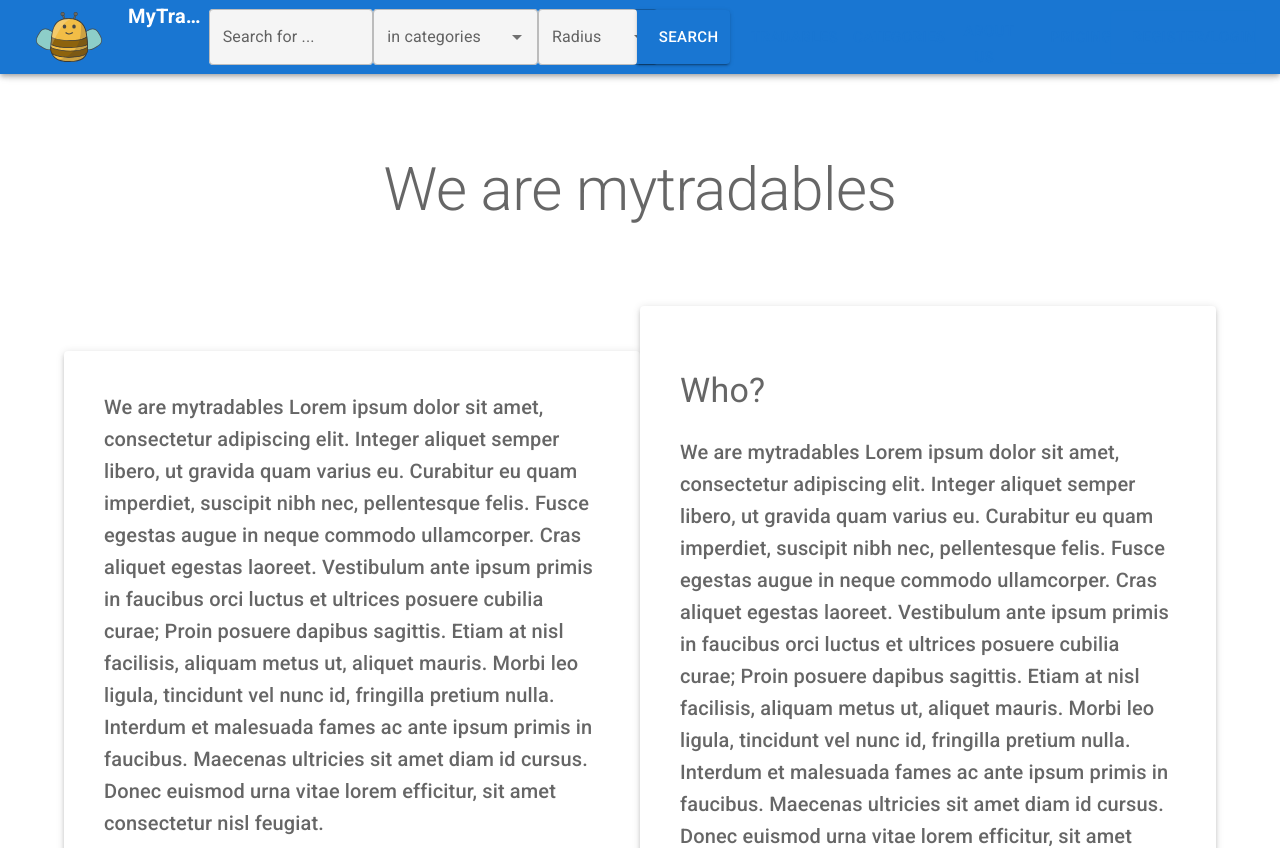
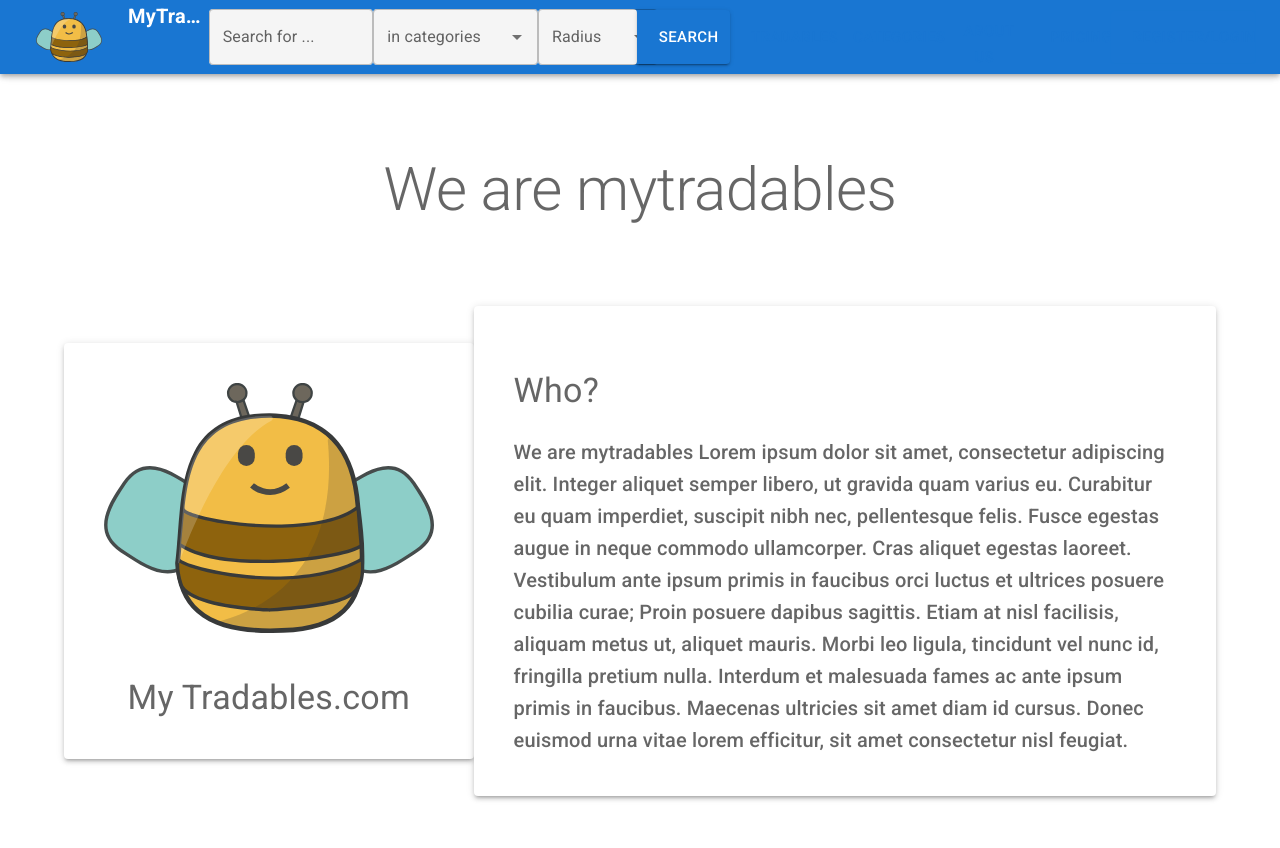
Before and after one commit to MyTradables/mt-next-mui, a Next.js app: page /aboutus in a window 1280 px wide. Shown: the top 848 px of the page. Built offline with nearby package versions, Linux system fonts and the light colour scheme.

Commit message:
fixingyoyo

```diff
--- a/components/AboutusDisplay.tsx
+++ b/components/AboutusDisplay.tsx
@@ -20,10 +20,15 @@ const AboutusDisplay = () => {
     </Box>
     <Box display="flex" justifyContent="center" alignItems="center">
     <Paper elevation={3} sx={{ padding: 5 }} >
-    <Typography variant="h6" color="text.secondary">
-                  We are mytradables Lorem ipsum dolor sit amet, consectetur adipiscing elit. Integer aliquet semper libero, ut gravida quam varius eu. Curabitur eu quam imperdiet, suscipit nibh nec, pellentesque felis. Fusce egestas augue in neque commodo ullamcorper. Cras aliquet egestas laoreet. Vestibulum ante ipsum primis in faucibus orci luctus et ultrices posuere cubilia curae; Proin posuere dapibus sagittis. Etiam at nisl facilisis, aliquam metus ut, aliquet mauris. Morbi leo ligula, tincidunt vel nunc id, fringilla pretium nulla. Interdum et malesuada fames ac ante ipsum primis in faucibus. Maecenas ultricies sit amet diam id cursus. Donec euismod urna vitae lorem efficitur, sit amet consectetur nisl feugiat.
-                </Typography>
+    <img
+    src="/img/bee.svg"
+    height="250"
+     />
+      <Typography variant="h4" color="text.secondary" align="center" sx={{ mt: 5 }} >
+                  My Tradables.com
+   </Typography>
     </Paper>
+
     <Paper elevation={3} sx={{ padding: 5 }} >
     <Typography variant="h4" color="text.secondary" sx={{ marginTop: 3, marginBottom: 3  }}>
                  Who?
--- a/components/CategoriesDisplay.tsx
+++ b/components/CategoriesDisplay.tsx
@@ -7,8 +7,10 @@ import { Box } from "@mui/system";
 import { Grid, Link } from "@mui/material";
 import { Category } from "../utils/types";
 import NextLink from "next/link";
+import cardStyles from "../styles/cardStyle";
 
 const CategoriesDisplay = ({ categoryData }: any) => {
+  const classes = cardStyles();
   return (
     <Box
       display="flex"
@@ -28,7 +30,7 @@ const CategoriesDisplay = ({ categoryData }: any) => {
                     boxShadow: 3,
                     backgroundColor: "#e7f7ff",
                   }}
-                >
+                className={classes.Card}>
                   <CardMedia
                     component="img"
                     height="194"
--- a/components/TradablesDisplay.tsx
+++ b/components/TradablesDisplay.tsx
@@ -29,11 +29,12 @@ import TwitterIcon from "@mui/icons-material/Twitter";
 import InstagramIcon from "@mui/icons-material/Instagram";
 import PinterestIcon from "@mui/icons-material/Pinterest";
 import VerticalToggleButtons from './Toggle';
+import cardStyles from "../styles/cardStyle";
 
 
 
 const TradablesDisplay = ({ itemData }: any) => {
-
+    const classes = cardStyles();
     const [settings, setSettings] = React.useState(null);
     const [share, setShare] = React.useState(null);
 
@@ -61,7 +62,7 @@ const TradablesDisplay = ({ itemData }: any) => {
                 {itemData.map((item: Item) => (
                     <Grid item md={4} key={item.id} zeroMinWidth>
 
-                        <Card sx={{ maxWidth: 345, boxShadow: 3, backgroundColor:'#e7f7ff'}}>
+                        <Card sx={{ maxWidth: 345, boxShadow: 3, backgroundColor:'#e7f7ff'}} className={classes.Card}>
                             <CardHeader
                             sx={{backgroundColor: '#b8edff', boxShadow: 3 }}
                                 avatar={
--- a/styles/globals.css
+++ b/styles/globals.css
@@ -25,9 +25,9 @@ a {
   box-shadow: 'rgba(0, 0, 0, 0.35) 0px 5px 15px';
 }
 .MuiCard-root{
-  transition: all 0.5s;
+  transition: all 0.3s;
   border-radius: 20px;
 }
 .MuiCard-root:hover{
-  transform: scale(1.015);
+  /* transform: scale(1.015); */
 }
```
Also changed, not shown: styles/cardStyle.tsx (added, +15 -0 lines).
